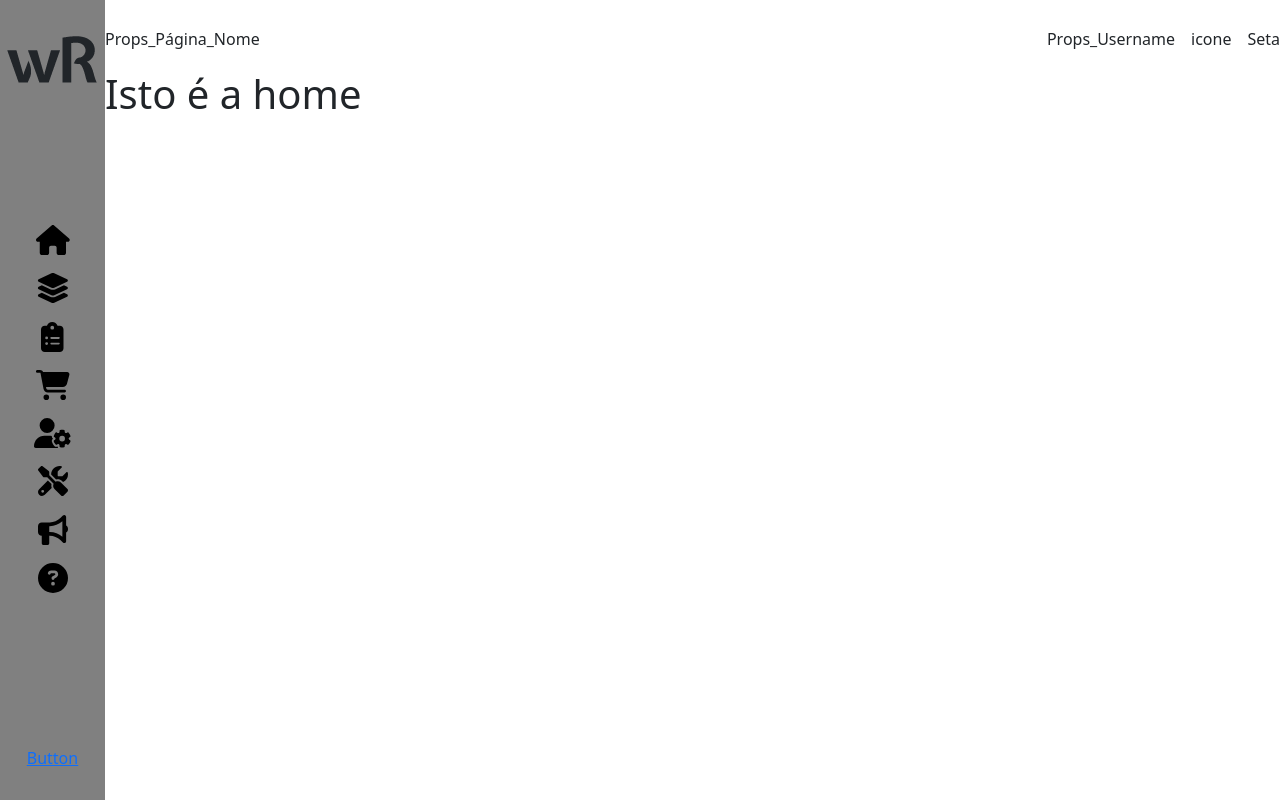
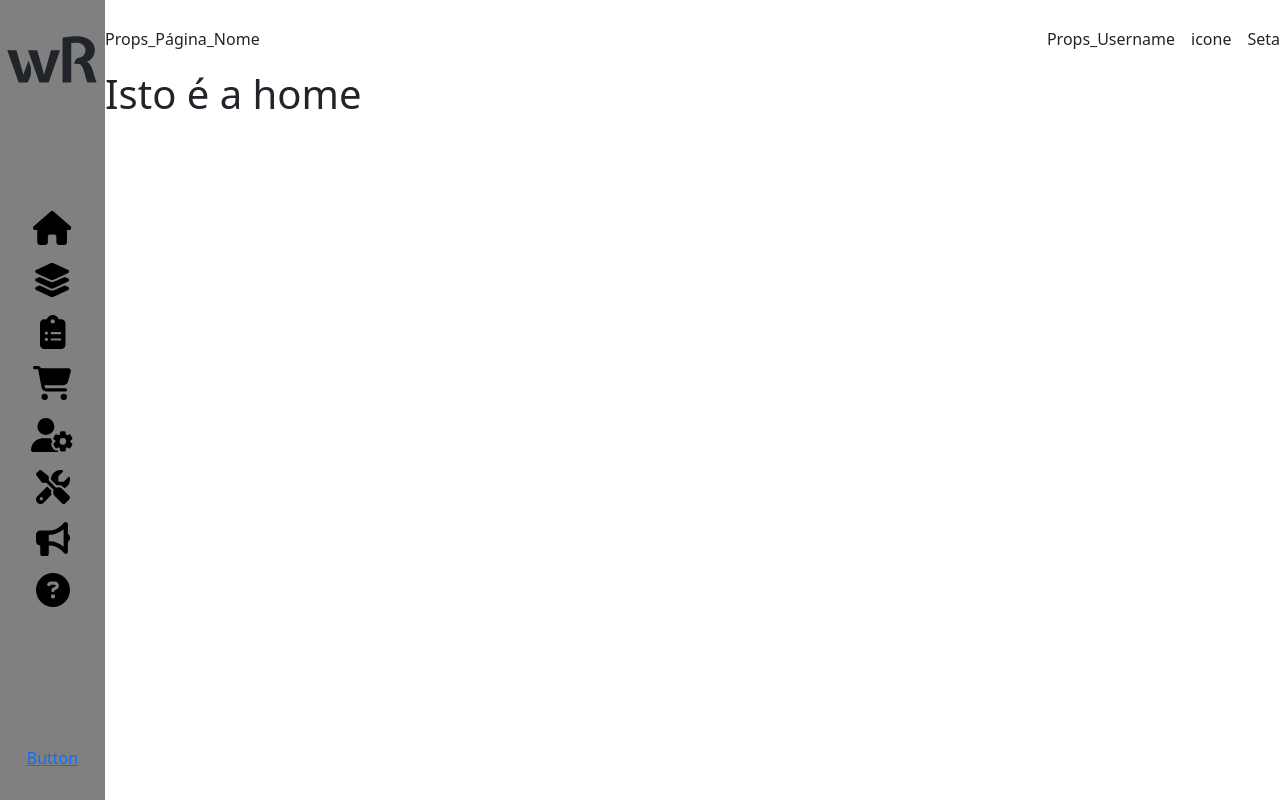
Before and after one commit to UPSxACE/quarrymanager-reactfrontend, a React (Create React App) app: page /dashboard/home in a window 1280 px wide. Built offline with nearby package versions, Linux system fonts and the light colour scheme.

Commit message:
font size

```diff
--- a/src/dashboard/components/sidebar.js
+++ b/src/dashboard/components/sidebar.js
@@ -77,5 +77,5 @@ const NavigationItems = styled.ul`
 
 const SidebarIcon = styled(FontAwesomeIcon)`
   color: black;
-  font-size: 30px;
+  font-size: 34px;
 `;
```
